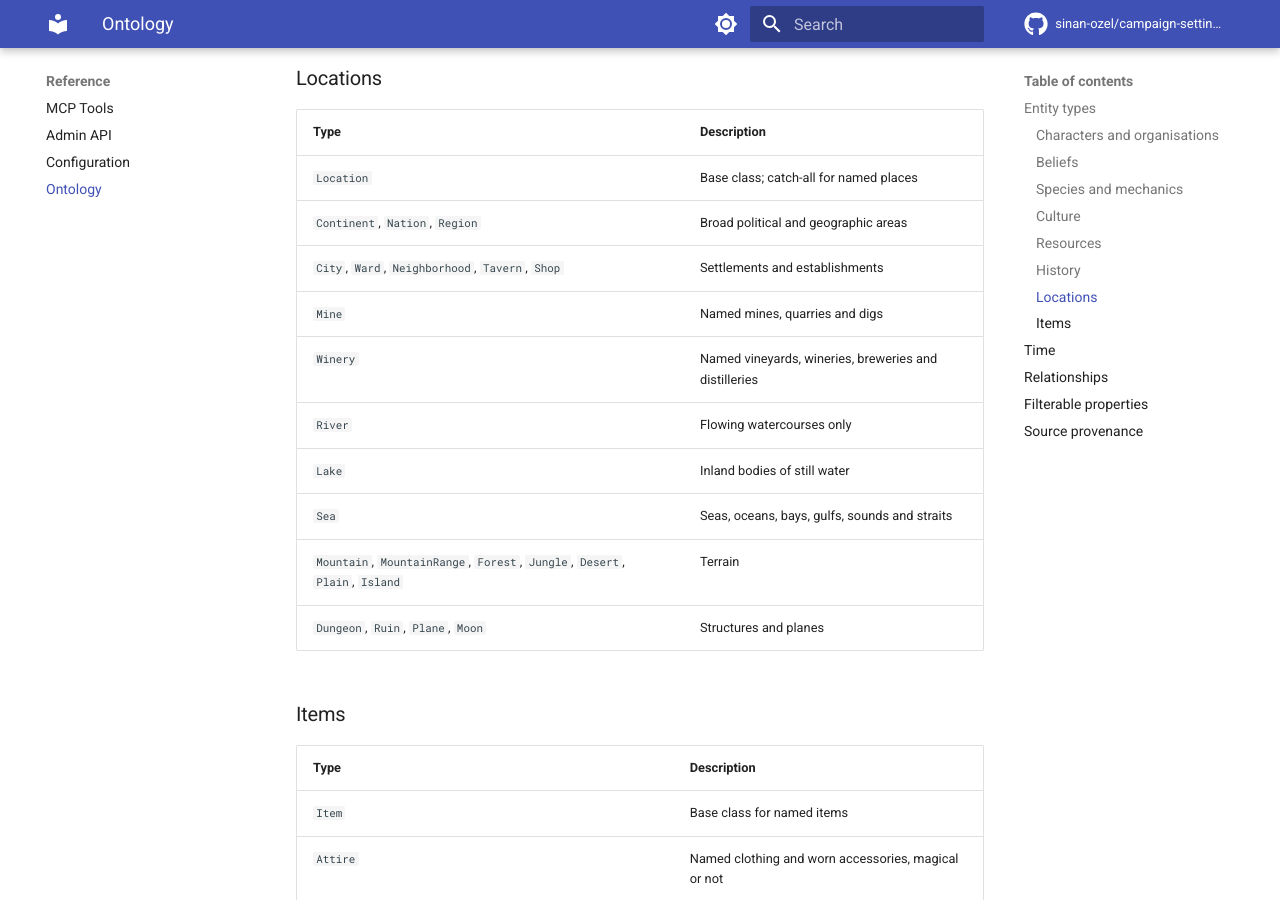
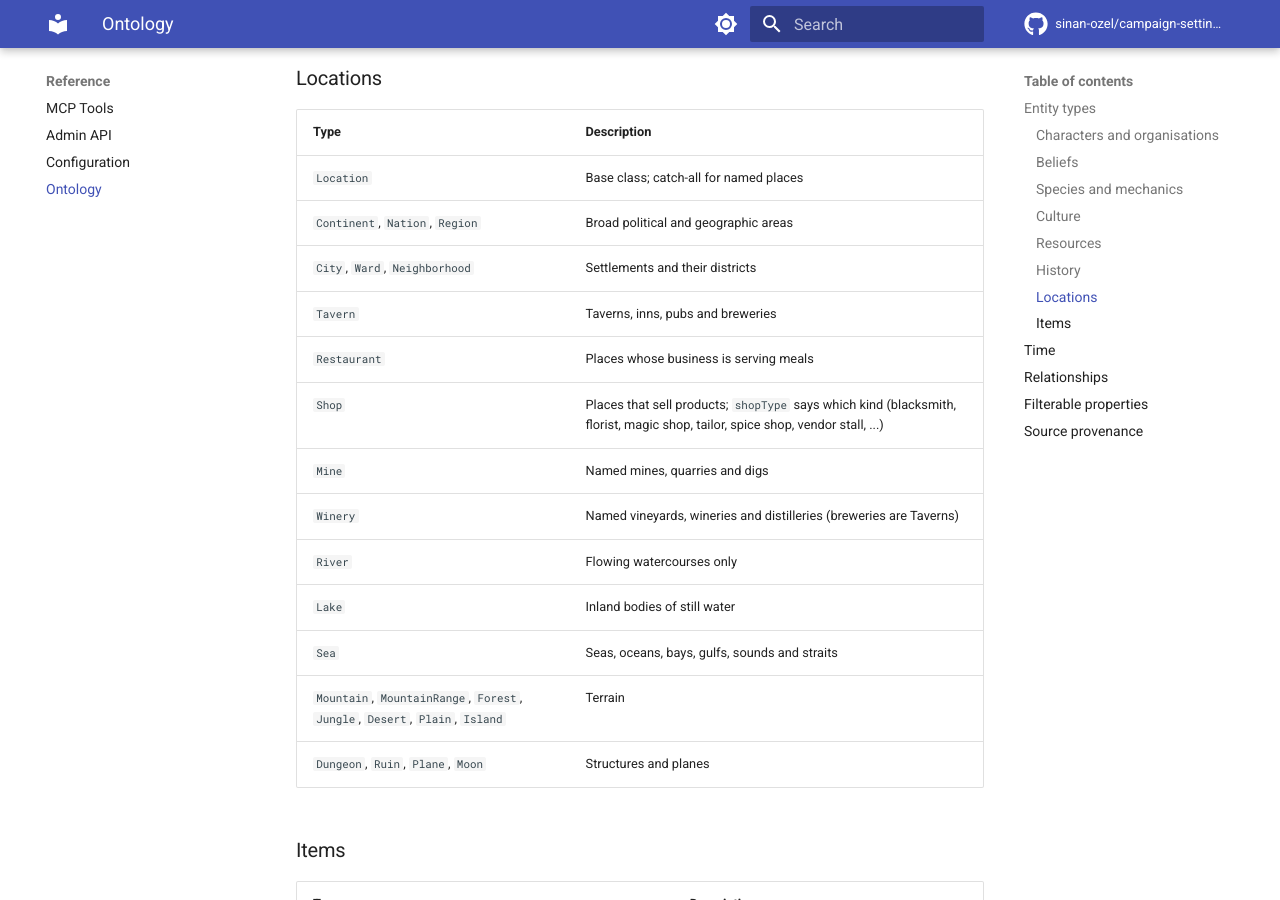
Before and after one commit to sinan-ozel/campaign-setting-query-engine, an MkDocs documentation site: the page built from docs/ontology.md, in a window 1280 px wide and 900 px high, scrolled down 2547 px. Built offline with MkDocs 1.6.1 and Material for MkDocs 9.7.7, drawn with Linux system fonts in a browser that asks for light colours; comment, search, counter and statistics services are not loaded; the version menu is left out; some of the changed text lies outside the part shown.

Commit message:
Link dishes and drinks to places; add shop types and Restaurant
- Dish origin is now a link (originatesIn), also when implied by the name
  ("Brelish ..." → Breland); dishes and drinks get served_in, and one-line
  menu-box items count as dishes
- New relationships: menu / servedIn, localDishes / origin
- Restaurant location type; breweries are Taverns, wineries and distilleries
  stay Winery
- Shop gains shopType (blacksmith, florist, magic shop, tailor, spice shop,
  vendor stall, ...); services are not shops

Co-Authored-By: Claude Opus 5.5 <noreply@anthropic.com>

```diff
--- a/docs/ontology.md
+++ b/docs/ontology.md
@@ -68,9 +68,12 @@ Valid values for `entity_type` in `list_names`, `search_entities`, `search_by_pr
 |---|---|
 | `Location` | Base class; catch-all for named places |
 | `Continent`, `Nation`, `Region` | Broad political and geographic areas |
-| `City`, `Ward`, `Neighborhood`, `Tavern`, `Shop` | Settlements and establishments |
+| `City`, `Ward`, `Neighborhood` | Settlements and their districts |
+| `Tavern` | Taverns, inns, pubs and breweries |
+| `Restaurant` | Places whose business is serving meals |
+| `Shop` | Places that sell products; `shopType` says which kind (blacksmith, florist, magic shop, tailor, spice shop, vendor stall, ...) |
 | `Mine` | Named mines, quarries and digs |
-| `Winery` | Named vineyards, wineries, breweries and distilleries |
+| `Winery` | Named vineyards, wineries and distilleries (breweries are Taverns) |
 | `River` | Flowing watercourses only |
 | `Lake` | Inland bodies of still water |
 | `Sea` | Seas, oceans, bays, gulfs, sounds and straits |
@@ -123,7 +126,9 @@ Valid values for `relationship` in `get_relationships`. Each one reads in one di
 | `capital`, `formerCapitals` | Nation → City | Capital cities (derived, see below) |
 | `capitalOf` | City → Nation | The nation a city is or was capital of |
 | `ruler`, `formerRulers` / `rules` | Nation, Region ↔ NPC | Rulers now and in the past |
-| `produces` / `producedAt` | Location ↔ Material, Drink | What mines, wineries, regions and nations produce |
+| `produces` / `producedAt` | Location ↔ Material, Drink | What mines, wineries, breweries, regions and nations produce |
+| `menu` / `servedIn` | Location ↔ Dish, Drink | What a city, tavern or restaurant serves (also one-line menu boxes) |
+| `localDishes` / `origin` | Location ↔ Dish | A place's own dishes, and where a dish comes from (also when implied by its name) |
 | `manifestZoneOf` / `manifestZones` | Location ↔ Plane | Manifest zones |
 | `participants` / `participatedIn` | Event ↔ NPC, Faction, Nation | Who took part |
 | `eventLocation` / `events` | Event ↔ Location | Where it happened |
@@ -151,14 +156,14 @@ Valid keys for `filters` in `list_names` and `property_name` in `search_by_prope
 | Shared | `description`, `alias`, `status`, `edition`, `canonType` |
 | NPC | `nationality`, `alignment`, `ancestry`, `physicalDescription`, `level`, `wantsAndNeeds`, `worships`, `memberOf`, `leaderOf`, `locatedIn`, `hasRace`, `hasClass` |
 | Faction | `factionType`, `dragonmark`, `factionLocatedIn`, `operatesIn` |
-| Location | `climate`, `ambiance`, `controlledBy`, `capitalStatus`, `capitalOf`, `ruledBy`, `produces`, `manifestZoneOf`, `fromYear`, `untilYear` |
-| Race, feat, food | `nativeRegion`, `prerequisites`, `cuisineType`, `originLocation`, `ingredient` |
+| Location | `climate`, `shopType`, `ambiance`, `controlledBy`, `capitalStatus`, `capitalOf`, `ruledBy`, `produces`, `manifestZoneOf`, `fromYear`, `untilYear` |
+| Race, feat, food | `nativeRegion`, `prerequisites`, `cuisineType`, `originatesIn`, `servedIn`, `ingredient` |
 | Items and books | `rarity`, `requiresAttunement`, `charges`, `author`, `writtenIn` |
 | Language | `languageFamily`, `script`, `format`, `spokenIn`, `spokenByRace`, `descendsFrom`, `dialectOf` |
 | Event, tradition | `startYear`, `endYear`, `occurredAt`, `participant`, `category`, `practicedBy` |
 | Creature | `challengeRating`, `size`, `habitat`, `foundIn` |
 
-Enumerated values: `status` = `current` / `past`; `capitalStatus` = `current` / `former`; Tradition `category` = `fashion`, `etiquette`, `law`, `dance`, `music`, `art`, `ritual`, `cuisine`, `festival`, `other`.
+Enumerated values: `status` = `current` / `past`; `capitalStatus` = `current` / `former`; Shop `shopType` = `general store`, `blacksmith`, `armorer`, `weaponsmith`, `florist`, `magic shop`, `alchemist`, `apothecary`, `tailor`, `cobbler`, `jeweler`, `bookshop`, `spice shop`, `bakery`, `butcher`, `grocer`, `vendor stall`, `pawn shop`, `curio shop`, `other`; Tradition `category` = `fashion`, `etiquette`, `law`, `dance`, `music`, `art`, `ritual`, `cuisine`, `festival`, `other`.
 
 Scripts and language families are text fields, not entities, on purpose: many Eberron names are a language, a script and a family at once (Corvaguri, Siberine, Rhiavhaan), and entity identity is name-based.
 
```
Also changed, not shown: design/EVALUATION.md (+2 -0 lines), 4 other files.
